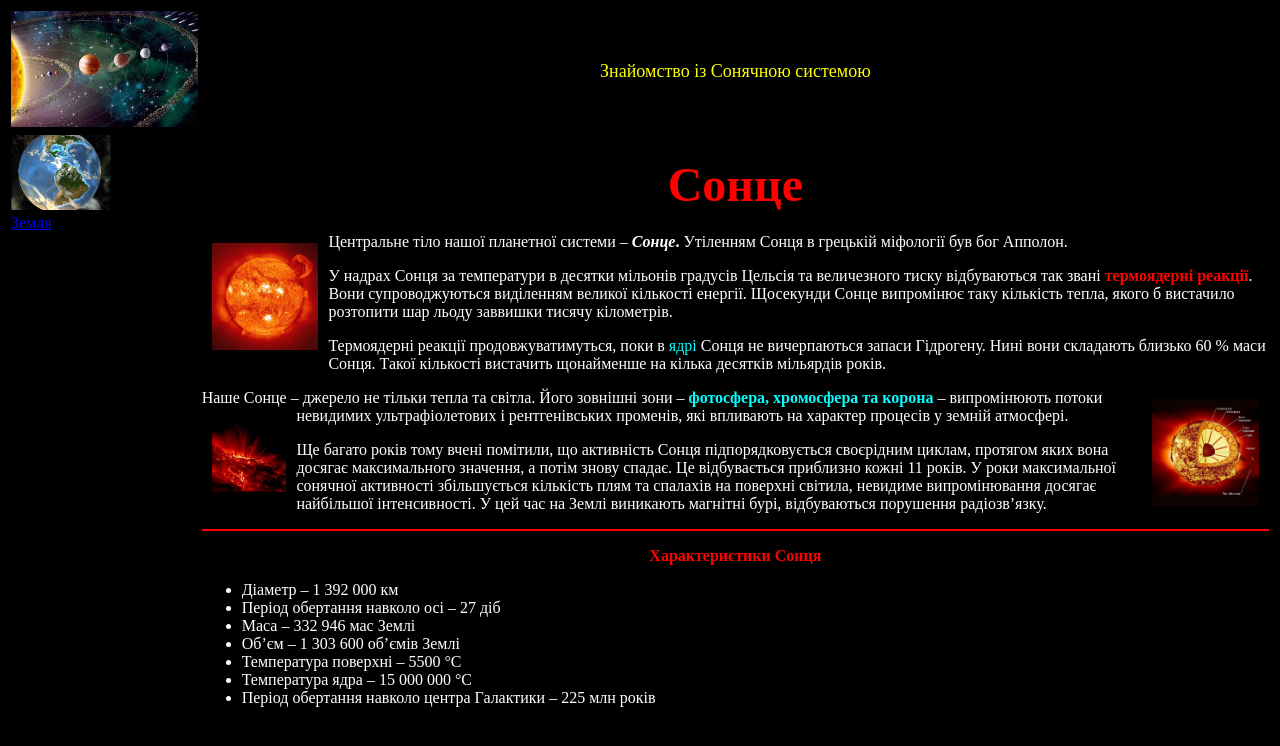
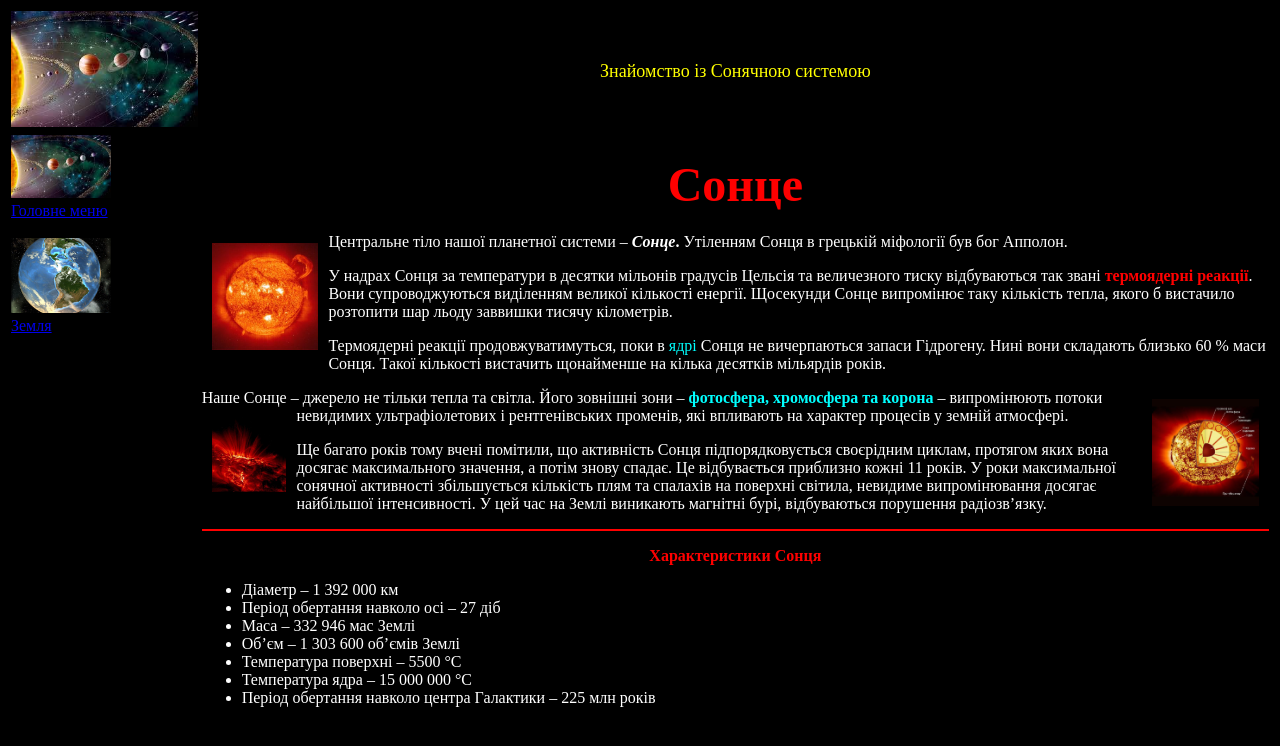
Before and after one commit to zxc-qwerty/zxc-qwerty.github.io, a plain HTML site: page sun.html in a window 1280 px wide. Drawn offline with Linux system fonts and the light colour scheme.

Commit message:
Update sun.html

```diff
--- a/sun.html
+++ b/sun.html
@@ -12,6 +12,10 @@
 	</tr>
 	<tr>
 		<td valign="top" align="top">
+		<a href="index.html">
+		<img src="Image/universe.jpg" width="100"><br>
+		Головне меню
+		</a><br><br>
 		<a href="earth.html">
 		<img src="Image/zem11.jpg" width="100"><br>
 		Земля
```
